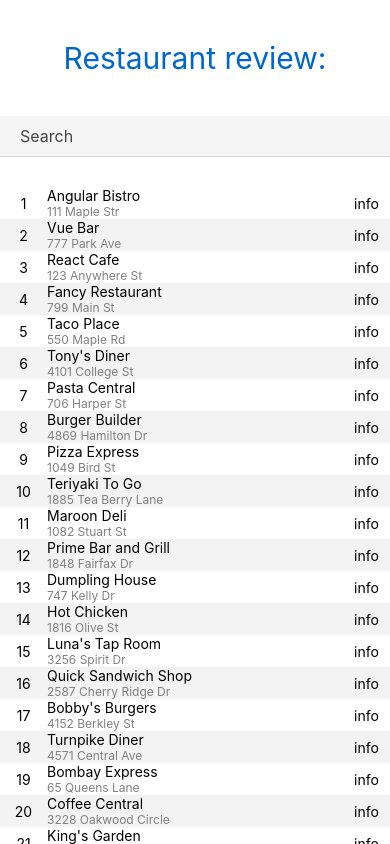
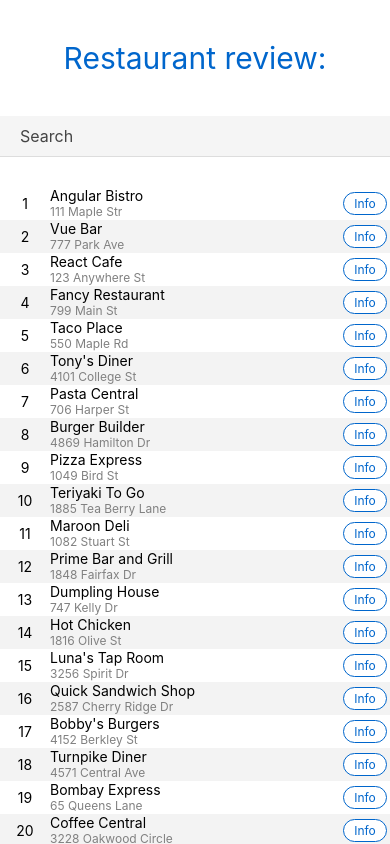
Before and after one commit to DaniyarJakupov/rn-review-app, a React Native app: screen / in a window 390 px wide. Built offline with nearby package versions, Linux system fonts and the light colour scheme.

Commit message:
Add button

```diff
--- a/src/components/RestaurantRow.js
+++ b/src/components/RestaurantRow.js
@@ -1,13 +1,20 @@
 import React, { Component } from "react";
-import { View, Text, StyleSheet } from "react-native";
+import { View, Text, StyleSheet, TouchableHighlight } from "react-native";
 
 class RestaurantRow extends Component {
-  state = {};
+  state = {
+    showInfo: false
+  };
+
+  onInfoPress = () => {
+    this.setState({ showInfo: !this.state.showInfo });
+  };
   render() {
     const { place, index } = this.props;
 
     return (
-      <View key={place.name} style={[styles.row, { backgroundColor: index % 2 == 0 ? "#ffffff" : "#f3f3f3" }]}>
+      <View style={{ backgroundColor: index % 2 == 0 ? "#ffffff" : "#f3f3f3" }} key={place.name}>
+        <View style={[styles.row]}>
           <View style={styles.edges}>
             <Text>{index + 1}</Text>
           </View>
@@ -18,8 +25,17 @@ class RestaurantRow extends Component {
           </View>
 
           <View style={styles.edges}>
-          <Text>info</Text>
+            <TouchableHighlight style={styles.button} onPress={this.onInfoPress} underlayColor="#5398DC">
+              <Text style={styles.buttonText}>Info</Text>
+            </TouchableHighlight>
           </View>
+        </View>
+
+        {this.state.showInfo && (
+          <View style={styles.info}>
+            <Text>Restaurant Info</Text>
+          </View>
+        )}
       </View>
     );
   }
@@ -33,11 +49,33 @@ const styles = StyleSheet.create({
     flex: 1,
     alignItems: "center",
     justifyContent: "center",
-    padding: 5
+    padding: 5,
+    minWidth: 50
   },
   nameAddress: {
     flex: 8,
     flexDirection: "column"
+  },
+  button: {
+    borderWidth: 1,
+    borderColor: "#0066CC",
+    borderRadius: 14,
+    paddingHorizontal: 10,
+    paddingVertical: 3,
+    backgroundColor: "#fff"
+  },
+  buttonText: {
+    color: "#0066CC",
+    fontSize: 12
+  },
+  info: {
+    marginHorizontal: 40,
+    marginVertical: 10,
+    padding: 10,
+    backgroundColor: "#fff",
+    borderWidth: 1,
+    borderColor: "#ddd",
+    borderRadius: 4
   }
 });
 
```
Lines whose indentation alone changed are shown as unchanged.
